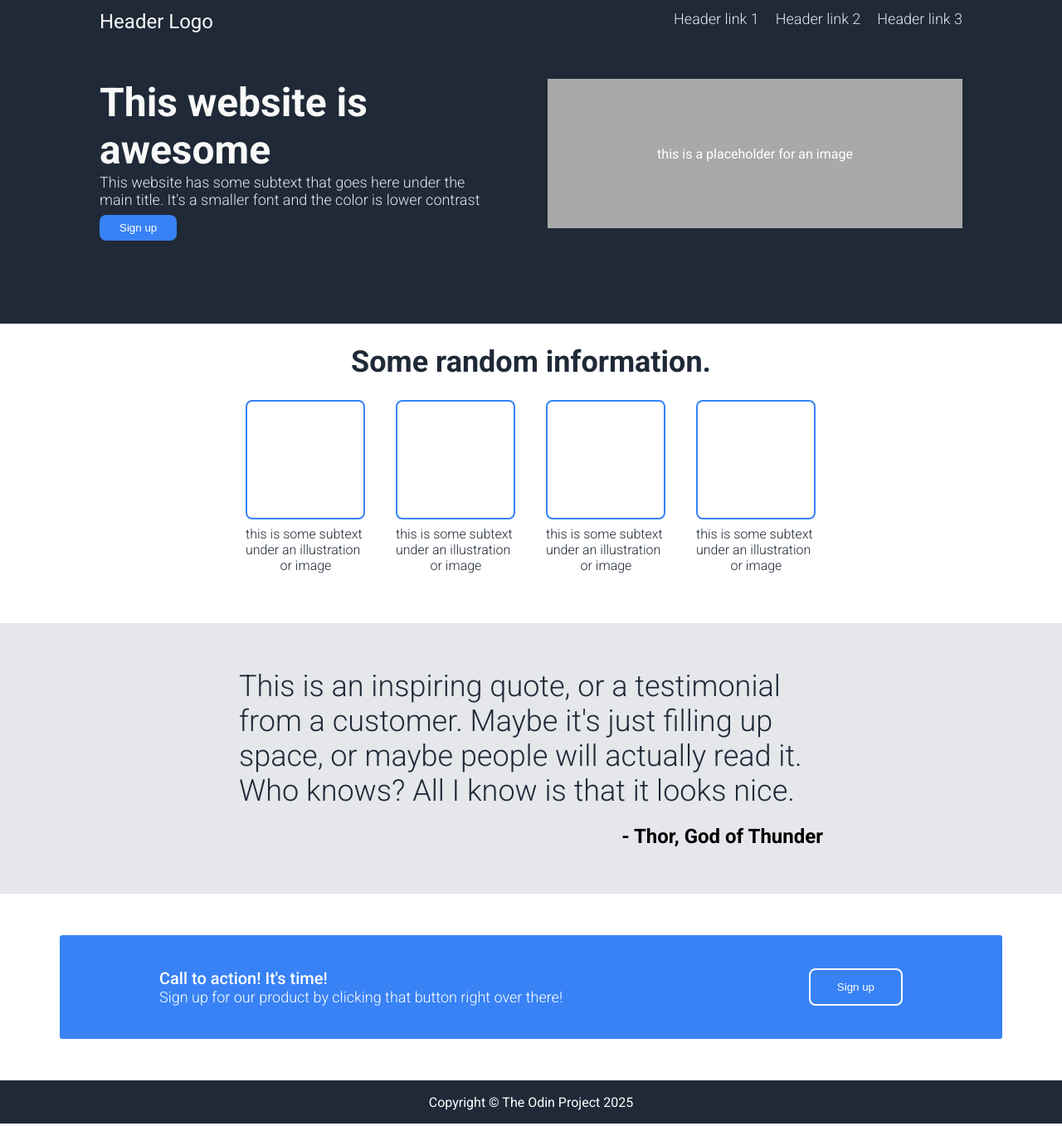
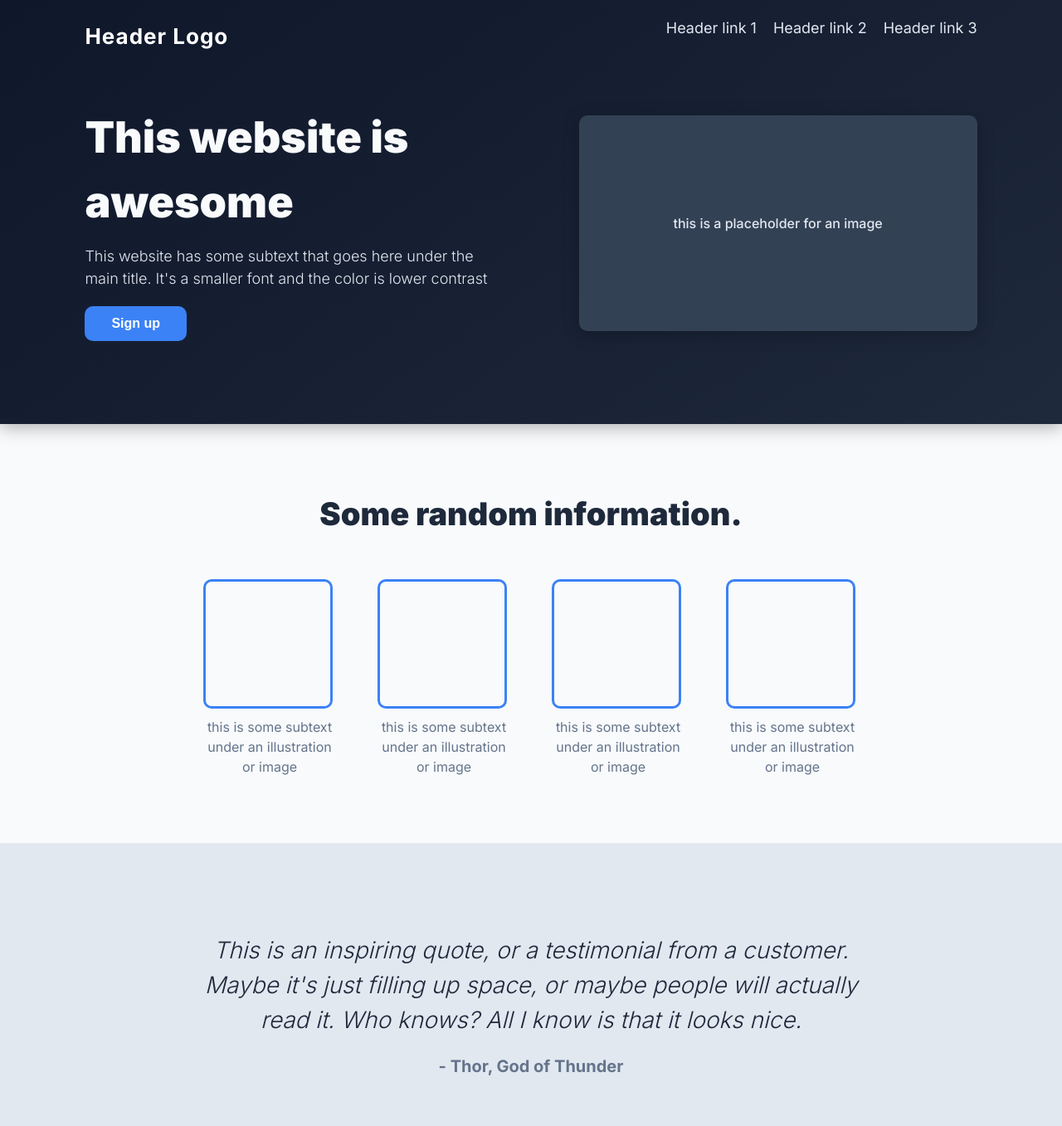
Before and after one commit to dommerts35/odin-landing-page, a plain HTML site: page index.html in a window 1280 px wide. Shown: the top 1357 px of the page at 83% size. Drawn offline with Linux system fonts and the light colour scheme.

Commit message:
Update styles.css

```diff
--- a/styles.css
+++ b/styles.css
@@ -1,12 +1,26 @@
-@import url("https://fonts.googleapis.com/css?family=Roboto:300,400,500,700&display=swap");
+@import url("https://fonts.googleapis.com/css2?family=Inter:wght@300;400;500;700;900&display=swap");
+
+:root {
+  --color-bg-dark: #0f172a;
+  --color-bg-light: #f8fafc;
+  --color-accent: #3b82f6;
+  --color-text-main: #1e293b;
+  --color-text-secondary: #64748b;
+  --radius: 10px;
+  --transition: all 0.25s ease;
+}
 
 body {
-  font-family: Roboto, sans-serif;
+  font-family: "Inter", sans-serif;
   margin: 0;
   display: flex;
   flex-direction: column;
+  background-color: var(--color-bg-light);
+  color: var(--color-text-main);
+  line-height: 1.5;
 }
 
+/* Reset básico */
 ul {
   display: flex;
   list-style-type: none;
@@ -15,195 +29,237 @@ ul {
   gap: 20px;
 }
 
-/* Header section + Nav */
-
+/* HEADER */
 .header {
   display: flex;
   flex-direction: column;
-  background-color: #1f2937;
+  background: linear-gradient(145deg, var(--color-bg-dark), #1e293b);
   color: #fff;
-  padding: 0 120px 100px 120px;
+  padding: 0 8vw 100px 8vw;
+  box-shadow: 0 4px 20px rgba(0, 0, 0, 0.3);
 }
 
 .nav {
   display: flex;
   justify-content: space-between;
-  margin-top: 12px;
-  margin-bottom: 55px;
+  align-items: center;
+  margin: 20px 0 60px 0;
 }
 
+.hero-logo-text {
+  font-size: 26px;
+  font-weight: 700;
+  letter-spacing: 1px;
+}
+
+.nav ul li {
+  font-size: 18px;
+  font-weight: 400;
+  cursor: pointer;
+  transition: var(--transition);
+}
+
+.nav ul li:hover {
+  color: var(--color-accent);
+  transform: translateY(-2px);
+}
+
+/* HERO */
 .hero {
   display: flex;
+  flex-wrap: wrap;
+  align-items: center;
+  justify-content: space-between;
+  gap: 40px;
 }
 
 .hero-stacked {
-  display: flex;
-  flex-direction: column;
-  align-items: flex-start;
+  max-width: 500px;
 }
 
 .hero-main-text {
-  font-size: 48px;
+  font-size: 52px;
   font-weight: 900;
-  color: #f9faf8;
-  flex-wrap: wrap;
-}
-
-.hero-button {
-  color: white;
-  background-color: #3882f6;
-  padding: 8px 24px;
-  border-radius: 8px;
-  border: 0;
-  margin-top: 8px;
-}
-
-.hero-img {
-  display: flex;
-  width: 500px;
-  height: 180px;
-  flex-shrink: 0;
-  background-color: darkgray;
-  color: white;
-  justify-content: center;
-  align-items: center;
-  margin-left: 80px;
-}
-
-.hero-logo-text {
-  font-size: 24px;
-  color: #f9faf8;
+  color: #f9fafb;
+  margin-bottom: 12px;
 }
 
 .secondary-text {
   font-size: 18px;
   font-weight: 300;
-  color: #e5e7eb;
+  color: #e2e8f0;
+  margin-bottom: 20px;
 }
 
-/* Content Section */
+.hero-button {
+  color: white;
+  background-color: var(--color-accent);
+  padding: 12px 32px;
+  border-radius: var(--radius);
+  border: none;
+  font-size: 16px;
+  font-weight: 600;
+  cursor: pointer;
+  transition: var(--transition);
+}
 
+.hero-button:hover {
+  background-color: #2563eb;
+  transform: scale(1.05);
+}
+
+.hero-img {
+  display: flex;
+  width: 480px;
+  height: 260px;
+  flex-shrink: 0;
+  background-color: #334155;
+  color: #e2e8f0;
+  justify-content: center;
+  align-items: center;
+  border-radius: var(--radius);
+  font-weight: 500;
+  box-shadow: 0 4px 20px rgba(0, 0, 0, 0.25);
+}
+
+/* CONTENT SECTION */
 .content {
   display: flex;
   flex-direction: column;
-  justify-items: center;
   align-items: center;
+  padding: 80px 5vw;
 }
 
 .content-title {
-  color: #1f2937;
-  font-size: 36px;
+  color: var(--color-text-main);
+  font-size: 38px;
   font-weight: 900;
-  margin: 25px 0;
+  margin-bottom: 50px;
+  text-align: center;
 }
 
 .img-descriptions {
   display: flex;
-  justify-content: space-around;
-  gap: 36px;
-  margin-bottom: 60px;
+  flex-wrap: wrap;
+  justify-content: center;
+  gap: 50px;
 }
 
 .content-block {
   display: flex;
   flex-direction: column;
-  text-align: left;
-  text-align-last: center;
-  width: 145px;
-  color: #1f2937;
-  font-weight: 300;
+  text-align: center;
+  width: 160px;
+  color: var(--color-text-secondary);
+  font-weight: 400;
+  transition: var(--transition);
+}
+
+.content-block:hover {
+  transform: translateY(-6px);
 }
 
 .rounded-rectangle {
-  width: 140px;
-  height: 140px;
-  border: 2px solid #3882f6;
-  border-radius: 8px;
-  margin-bottom: 8px;
+  width: 150px;
+  height: 150px;
+  border: 3px solid var(--color-accent);
+  border-radius: var(--radius);
+  margin-bottom: 10px;
+  transition: var(--transition);
 }
 
-/* Quote Section */
+.content-block:hover .rounded-rectangle {
+  background-color: var(--color-accent);
+  opacity: 0.2;
+}
 
+/* QUOTE SECTION */
 .quote {
   display: flex;
   justify-content: center;
-  background-color: #e5e7eb;
-  padding: 55px 0;
+  background-color: #e2e8f0;
+  padding: 80px 5vw;
 }
 
 .quote-content {
-  display: flex;
-  flex-direction: column;
-  align-items: flex-end;
-  text-align: left;
-  width: 55%;
+  max-width: 800px;
+  text-align: center;
+  color: var(--color-text-main);
 }
 
-.quote .quote-content p {
-  font-size: 36px;
-  color: #1f2937;
+.quote p {
+  font-size: 28px;
+  font-style: italic;
   font-weight: 300;
-  margin: 0;
+  margin-bottom: 20px;
 }
 
 .quote-signature {
-  margin-top: 20px;
-  font-size: 24px;
-  font-weight: 900;
+  font-size: 20px;
+  font-weight: 700;
+  color: var(--color-text-secondary);
 }
 
-/* Call To Action Section */
-
+/* CALL TO ACTION */
 .call-to-action {
   display: flex;
   justify-content: center;
   align-items: center;
-  margin: 50px 0;
+  padding: 70px 5vw;
 }
 
 .cta-section {
   display: flex;
   justify-content: space-between;
-  width: 70%;
-  padding: 40px 120px;
-  background-color: #3882f6;
-  border-radius: 3px;
-}
-
-.cta-content {
-  display: flex;
-  flex-direction: column;
+  align-items: center;
+  width: 75%;
+  flex-wrap: wrap;
+  gap: 20px;
+  padding: 40px 60px;
+  background: linear-gradient(135deg, var(--color-accent), #60a5fa);
+  border-radius: var(--radius);
   color: white;
+  box-shadow: 0 6px 20px rgba(59, 130, 246, 0.3);
 }
 
 .cta-title {
-  font-size: 20px;
-  font-weight: 500;
+  font-size: 24px;
+  font-weight: 700;
+  margin-bottom: 6px;
 }
 
 .cta-description {
   font-size: 18px;
   font-weight: 300;
+  opacity: 0.9;
 }
 
 .cta-button {
+  background: transparent;
   color: white;
-  background-color: #3882f6;
-  padding: 8px 32px;
-  border-radius: 8px;
   border: 2px solid white;
+  border-radius: var(--radius);
+  padding: 10px 28px;
+  font-size: 16px;
+  font-weight: 600;
+  cursor: pointer;
+  transition: var(--transition);
 }
 
-/* Footer Section */
+.cta-button:hover {
+  background: white;
+  color: var(--color-accent);
+  transform: scale(1.05);
+}
 
+/* FOOTER */
 .footer {
   display: flex;
   justify-content: center;
   align-items: center;
-  color: white;
-  bottom: 0;
-  left: 0;
-  right: 0;
-  height: 52px;
-  background: #1f2937;
+  color: #e2e8f0;
+  background-color: var(--color-bg-dark);
+  height: 60px;
+  font-size: 16px;
+  letter-spacing: 0.3px;
 }
```
